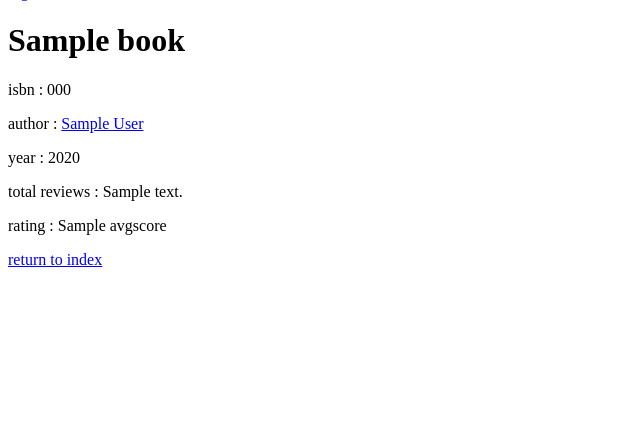
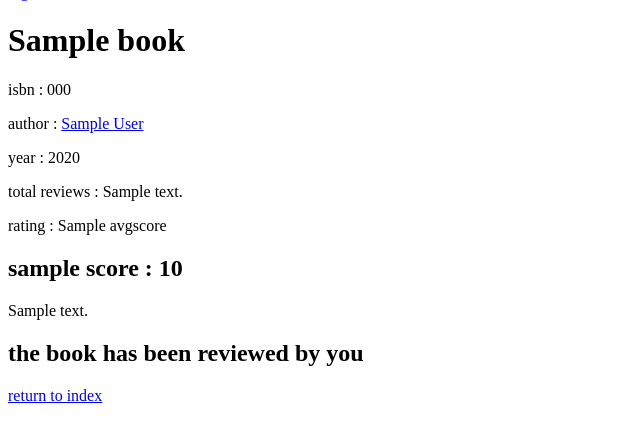
Before and after one commit to natchanon-space/books, a Flask app: template templates/book.html in a window 1280 px wide. Shown: the part 25-467 px from the top of the page, without its empty margins (0-640 px from the left). Run offline with Flask 2, Linux system fonts and the light colour scheme; the template is opened without the code that fills it: most values are stand-ins (such as "Sample title", 1, 10 or a date in 2020).

Commit message:
book reviews

```diff
--- a/app.py
+++ b/app.py
@@ -29,7 +29,19 @@ def book(isbn):
 
     book = db.execute("SELECT * FROM books WHERE isbn = :isbn", {"isbn":isbn}).fetchone()
 
-    return render_template('book.html', book=book, user=user)
+    reviews = db.execute("SELECT * FROM reviews, books, users WHERE \
+                            books.isbn = :isbn AND books.isbn = reviews.isbn AND users.user_id = reviews.user_id", \
+                            {"isbn":isbn}).fetchall()
+    reviews = reviews[::-1]
+
+    if user != None:
+        check = db.execute("SELECT * FROM reviews WHERE \
+                            user_id = :user_id AND isbn = :isbn", \
+                            {"user_id":user.user_id, "isbn":isbn}).fetchone()
+    else:
+        check = None
+
+    return render_template('book.html', book=book, user=user, check=check, reviews=reviews)
 
 @app.route("/book/author/<author>")
 def book_author(author):
@@ -62,7 +74,10 @@ def search():
 @app.route("/account/<username>")
 def account(username):
 
-    return render_template('account.html', username=username)
+    reviews = db.execute("SELECT * FROM reviews, books WHERE reviews.user_id = :user_id AND reviews.isbn = books.isbn" , {"user_id":user.user_id}).fetchall()
+    reviews = reviews[::-1]
+
+    return render_template('account.html', user=user, reviews=reviews)
 
 @app.route("/account/login", methods=["POST"])
 def login():
@@ -112,3 +127,32 @@ def logout():
     user = None
 
     return redirect(url_for('index'))
+
+# section 3 review and updatedb
+@app.route("/book/isbn/<isbn>/review", methods=["POST"])
+def review(isbn):
+
+    review = request.form.get("review")
+    score = float(request.form.get("score"))
+
+    db.execute("INSERT INTO reviews VALUES ( \
+                :user_id, :isbn, :review, :score)", \
+                {"user_id":user.user_id, "isbn":isbn, "review":review, "score":score})
+
+    book_review = db.execute("SELECT * FROM books WHERE isbn = :isbn", {"isbn":isbn}).fetchone()
+
+    reviewer = book_review.reviewers
+    avgscore = book_review.avgscore
+
+    avgscore = (avgscore * float(reviewer) + score) / (float(reviewer) + 1)
+    reviewer += 1
+
+    db.execute("UPDATE books SET \
+                reviewers = :reviewer, \
+                avgscore = :avgscore \
+                WHERE isbn = :isbn", \
+                {"reviewer":reviewer, "avgscore":avgscore, "isbn":isbn})
+
+    db.commit()
+
+    return redirect(url_for('account', username=user.username))
--- a/templates/book.html
+++ b/templates/book.html
@@ -1,6 +1,7 @@
 {% extends 'base.html' %}
 
 {% block content %}
+
 <div>
     <h1>{{ book.title }}</h1>
     <p>isbn : {{ book.isbn }}</p>
@@ -9,5 +10,36 @@
     <p>total reviews : {{ book.reviewers }}</p>
     <p>rating : {{ book.avgscore }}</p>
 </div>
+
+{% for review in reviews %}
+<div class="review">
+    <h2>{{ review.username }} score : {{ review.score }}</h2>
+    <p>{{ review.review }}</p>
+</div>
+{% endfor %}
+
+{% if user != None %}
+    {% if check == None %}
+    <div>
+        <h2>Review</h2>
+        <form action="{{ url_for('review', isbn=book.isbn) }}" , method="POST">
+        <textarea name="review" cols="30" rows="10" placeholder="your review"></textarea>
+        <br>
+        <h3>score</h3>
+        {% for i in range(5) %}
+        <input type="radio" name="score" id="{{ i+1 }}" value="{{ i+1 }}">
+        <label for="{{ i+1 }}">{{ i+1 }}</label>
+        {% endfor %}
+        <button>submit</button>
+        </form>
+    </div>
+    {% else %}
+    <div>
+        <h2>the book has been reviewed by you</h2>
+    </div>
+        {% endif %}
+{% endif %}
+
 <a href="{{ url_for('index') }}">return to index</a>
+
 {% endblock %}
```
Also changed, not shown: templates/account.html (+14 -12 lines). Lines whose indentation alone changed are shown as unchanged.
